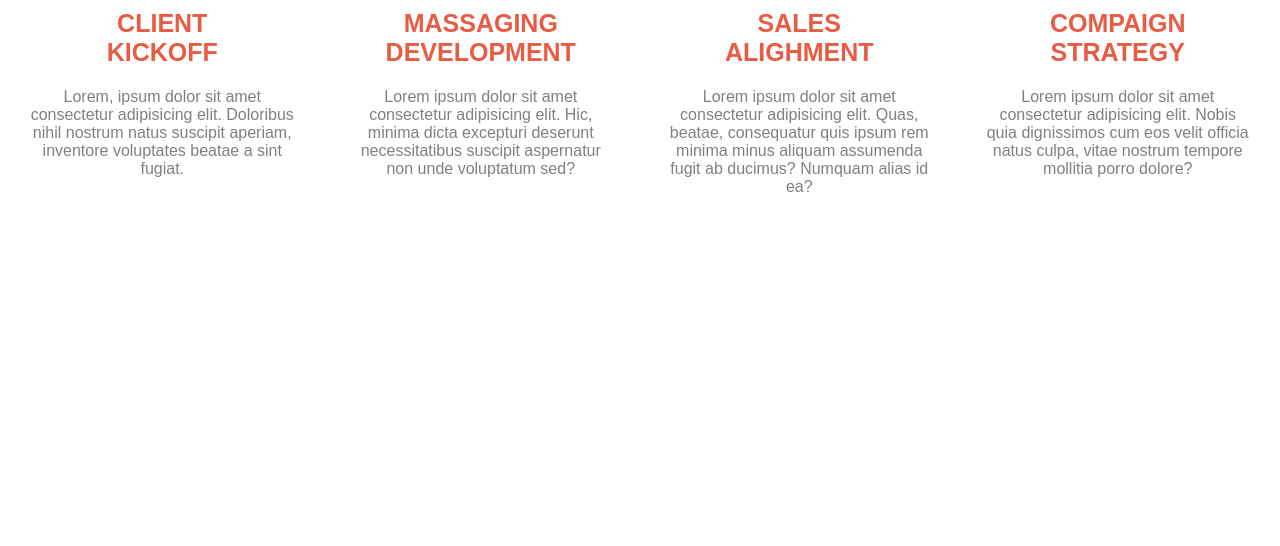
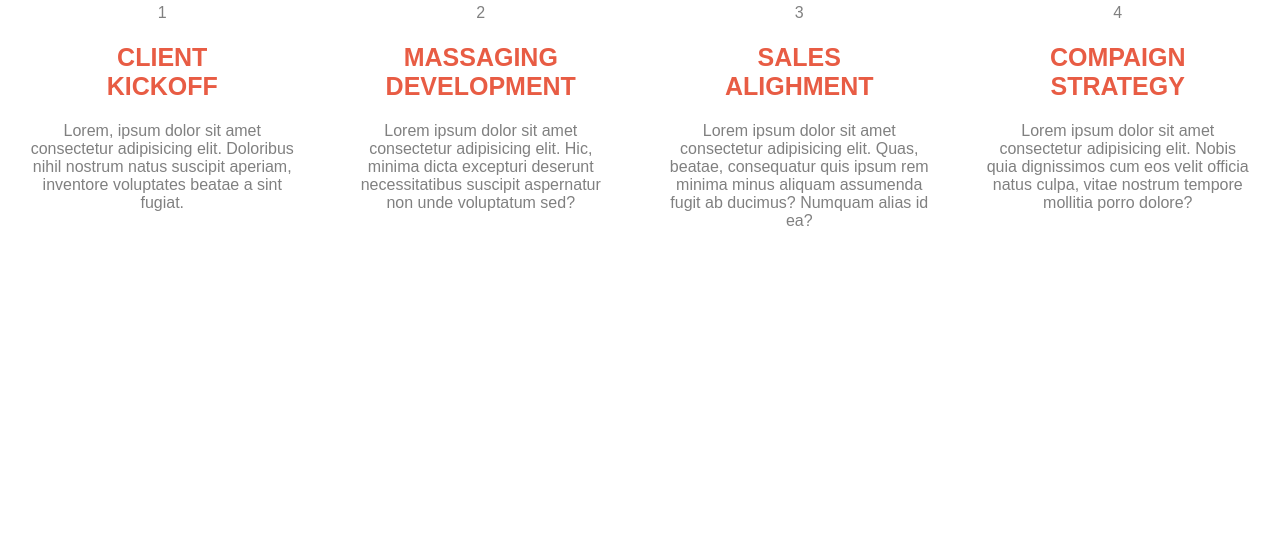
Before and after one commit to Creat2die/0-1-uzduotis1, a website: page index.html in a window 1280 px wide. Shown: the part 254-800 px from the top of the page. Drawn offline with Linux system fonts and the light colour scheme.

Commit message:
submit week 3 test

```diff
--- a/index.html
+++ b/index.html
@@ -11,22 +11,26 @@
     <main>
         <div>
             <img class="myimage first-color" src="./img/cc-apple-pay-brands.svg" alt="Apple">
+            <p class="list">1</p>
             <h2 class="title">Client <br> Kickoff</h2>
             <p>Lorem, ipsum dolor sit amet consectetur adipisicing elit. Doloribus nihil nostrum natus suscipit aperiam, inventore voluptates beatae a sint fugiat.
             </p>
         </div>
         <div>
             <img class="myimage second-color" src="./img/random-solid.svg" alt="Random Solid">
+            <p class="list">2</p>
             <h2 class="title">Massaging <br> Development</h2>
             <p>Lorem ipsum dolor sit amet consectetur adipisicing elit. Hic, minima dicta excepturi deserunt necessitatibus suscipit aspernatur non unde voluptatum sed?</p>
         </div>
         <div>
             <img class="myimage third-color" src="./img/university-solid.svg" alt="University Solid">
+            <p class="list">3</p>
             <h2 class="title">Sales <br> Alighment</h2>
             <p>Lorem ipsum dolor sit amet consectetur adipisicing elit. Quas, beatae, consequatur quis ipsum rem minima minus aliquam assumenda fugit ab ducimus? Numquam alias id ea?</p>
         </div>
         <div>
             <img class="myimage fourt-color" src="./img/users-solid.svg" alt="Users Solid">
+            <p class="list">4</p>
             <h2 class="title"> Compaign <br> Strategy</h2>
             <p>Lorem ipsum dolor sit amet consectetur adipisicing elit. Nobis quia dignissimos cum eos velit officia natus culpa, vitae nostrum tempore mollitia porro dolore?</p>
         </div>
```
Also changed, not shown: css/main.css (+21 -0 lines).
